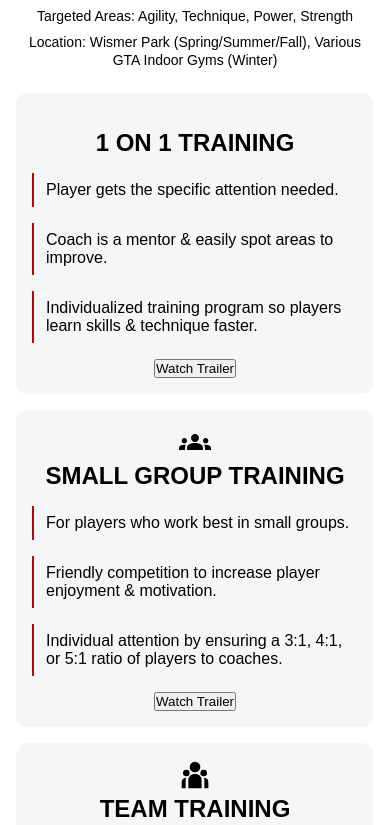
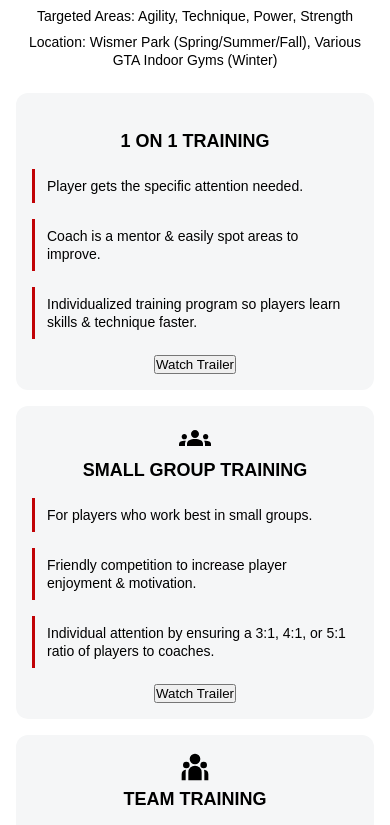
Before and after one commit to tfkathletics18/TFK-Website, a React (Vite) app: page / in a window 390 px wide. Shown: the part 1824-2649 px from the top of the page. Built offline with nearby package versions, Linux system fonts and the light colour scheme; some icons are missing; a web font is replaced by a local one.

Commit message:
adds spacing adjustments for tablet and desktop sizing

```diff
--- a/src/components/ServiceCard/ServiceCard.jsx
+++ b/src/components/ServiceCard/ServiceCard.jsx
@@ -6,11 +6,11 @@ function ServiceCard({Icon, service}) {
     <div className="card">
         <div className="card__content">
             <Icon className="card__icon"/>
-            <h1 className="card__title">{service.title}</h1>
+            <h1 className="card__title title-text">{service.title}</h1>
             <ul className="card__list">
-                {service.bulletPoints.map((point, index) => <li key={index} className="card__list-item"><span className="card__list-item-bar">{point}</span></li>)}
+                {service.bulletPoints.map((point, index) => <li key={index} className="card__list-item p-text"><span className="card__list-item-bar">{point}</span></li>)}
             </ul>
-            <button>Watch Trailer</button>
+            <button className="card__button">Watch Trailer</button>
         </div>
     </div>
   )
--- a/src/components/ServiceCard/ServiceCard.scss
+++ b/src/components/ServiceCard/ServiceCard.scss
@@ -7,10 +7,21 @@
     margin-bottom: 1rem;
     padding: 1rem;
     position: relative;
+    width: 100%;
+
+    @include tablet {
+        width: 48%;
+        padding: 1.5rem;
+        margin-bottom: 1.5rem;
+    }
 
     &__icon {
         width: 2rem;
         height: 100%;
+
+        @include tablet {
+            width: 3rem;
+        }
     }
 
     &__title {
@@ -27,7 +38,7 @@
         text-align: left;
         position: relative;
         left: 0;
-        border-left: 2px solid $primary-red;
+        border-left: 3px solid $primary-red;
         transition: 0.5s;
         cursor: pointer;
 
--- a/src/pages/Home/Home.scss
+++ b/src/pages/Home/Home.scss
@@ -33,6 +33,10 @@
     &__list {
         list-style-type: none;
         margin-bottom: 1.5rem;
+
+        @include tablet {
+            margin-bottom: 3rem;
+        }
     }
 
     &__list-item {
@@ -46,6 +50,9 @@
 
     @include tablet {
         padding: 0 2rem;
+        display: flex;
+        justify-content: space-between;
+        flex-wrap: wrap;
     }
 
     @include desktop {
```
